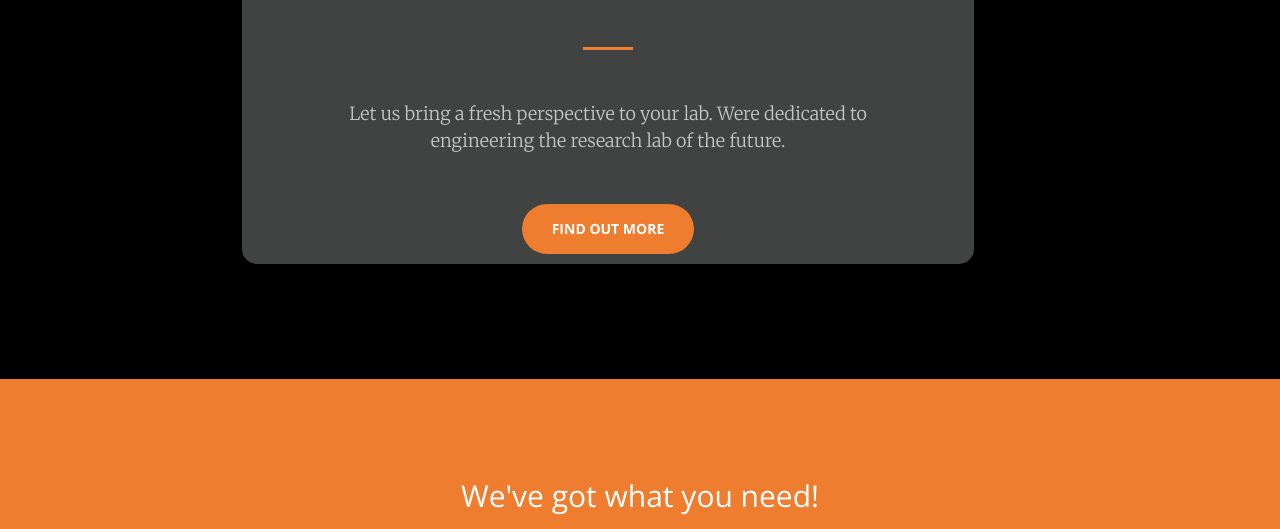
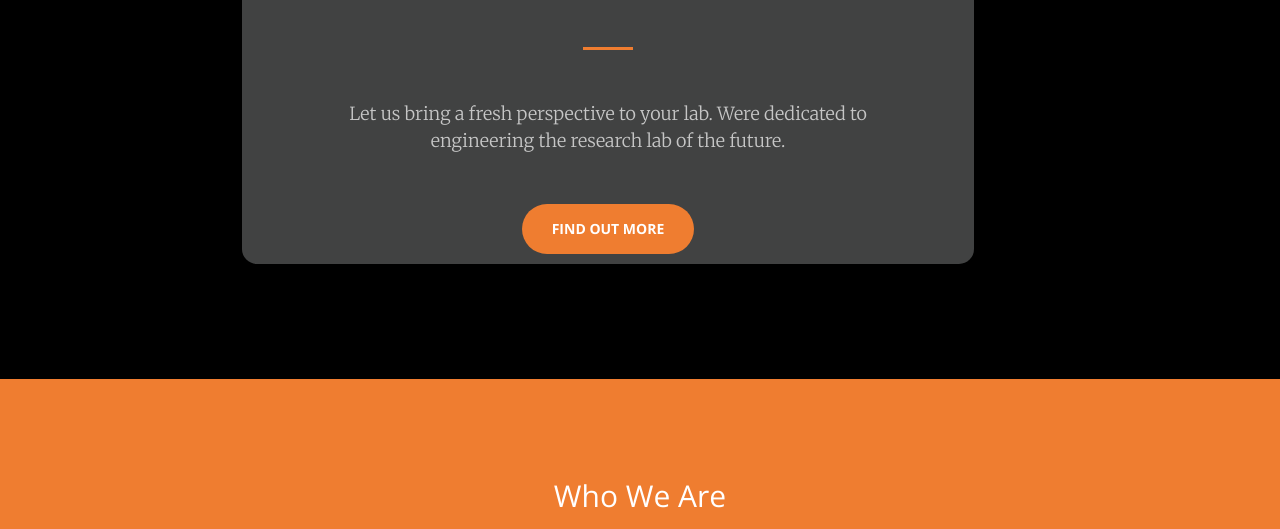
Before and after one commit to zldunn/Arc_Innovations_Site, a website: page index.html in a window 1280 px wide. Shown: the part 421-950 px from the top of the page. Drawn offline with nearby package versions, Linux system fonts and the light colour scheme.

Commit message:
Update index.html

```diff
--- a/index.html
+++ b/index.html
@@ -103,7 +103,7 @@
         <div class="container">
             <div class="row">
                 <div class="col-lg-8 col-lg-offset-2 text-center">
-                    <h2 class="section-heading">We've got what you need!</h2>
+                    <h2 class="section-heading">Who We Are</h2>
                     <hr class="light">
                     <p class="text-faded">We are a team of dedicated, driven, and talented engineers who can help bring your research into the 21st century. Our interdisciplinary experience is unmatched, and allows for intellegent and quick production of your research goals.</p>
                     <a href="#services" class="page-scroll btn btn-default btn-xl sr-button">Get Started!</a>
```
